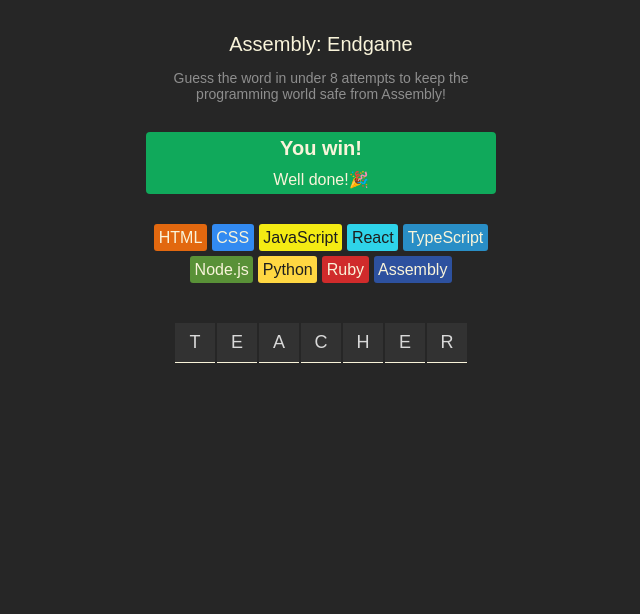
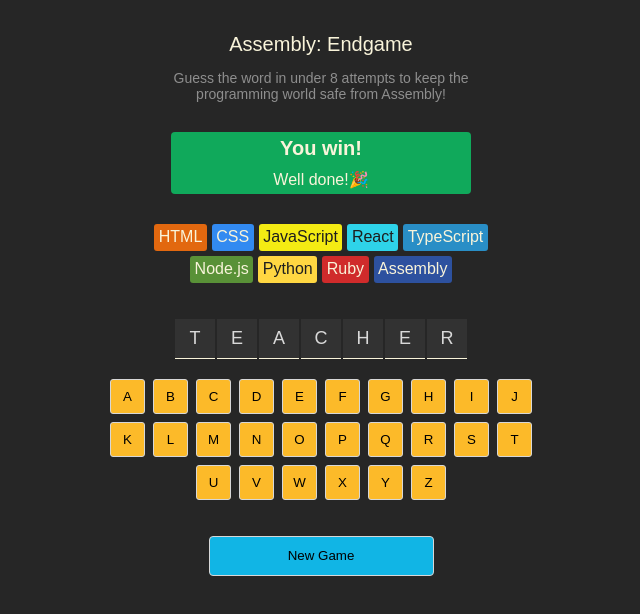
Before and after one commit to kolodziejmateusz/React-kurs-scrimba, a React (Vite) app in the folder Assembly-Endgame-Capstone-Project/: page / in a window 1280 px wide. Shown: the top 614 px of the page, without its empty margins (319-959 px from the left). Built offline with nearby package versions, Linux system fonts and the light colour scheme.

Commit message:
Assembly Endgame - Keyboard

```diff
--- a/Assembly-Endgame-Capstone-Project/src/App.css
+++ b/Assembly-Endgame-Capstone-Project/src/App.css
@@ -11,6 +11,14 @@ body {
   height: 100vh;
   display: flex;
   justify-content: center;
+}
+
+main {
+  /*  */
+  display: flex;
+  flex-direction: column;
+  align-items: center;
+  /*  */
 }
 
 header {
@@ -27,6 +35,9 @@ header > p {
   font-size: 0.875rem;
   max-width: 350px;
   color: #8e8e8e;
+  /*  */
+  margin: 0;
+  /*  */
 }
 
 section.game-status {
@@ -37,6 +48,9 @@ section.game-status {
   color: #f9f4da;
   border-radius: 4px;
   margin-block: 30px;
+  /*  */
+  min-width: 300px;
+  /*  */
 }
 
 section.game-status > p {
@@ -53,7 +67,7 @@ section.language-chips {
   flex-wrap: wrap;
   justify-content: center;
   gap: 5px;
-  margin-bottom: 40px;
+  margin-bottom: 36px;
 }
 
 section.language-chips > span {
@@ -62,10 +76,11 @@ section.language-chips > span {
 }
 
 section.word {
-  max-width: 350px;
+  /* max-width: 350px; */
   display: flex;
   justify-content: center;
   gap: 2px;
+  margin-bottom: 20px;
 }
 
 section.word > span {
@@ -73,9 +88,38 @@ section.word > span {
   height: 40px;
   width: 40px;
   font-size: 1.125rem;
-  border-bottom: rgb(59, 12, 12);
   display: flex;
   justify-content: center;
   align-items: center;
   border-bottom: 1px solid #f9f4da;
 }
+
+section.keyboard {
+  display: flex;
+  flex-wrap: wrap;
+  gap: 8px;
+  justify-content: center;
+  max-width: 450px;
+  margin-bottom: 36px;
+}
+
+section.keyboard > button {
+  height: 35px;
+  width: 35px;
+  background-color: #fcba29;
+  border: 1px solid #d7d7d7;
+  border-radius: 3px;
+  cursor: pointer;
+}
+
+button.new-game {
+  background-color: #11b5e5;
+  border: 1px solid #d7d7d7;
+  border-radius: 4px;
+  width: 225px;
+  height: 40px;
+  padding: 6px 12px;
+  display: block;
+  margin-inline: auto;
+  cursor: pointer;
+}
--- a/Assembly-Endgame-Capstone-Project/src/App.jsx
+++ b/Assembly-Endgame-Capstone-Project/src/App.jsx
@@ -5,6 +5,14 @@ import { useState } from "react";
 
 export default function App() {
   const [currentWord, setCurrentWord] = useState("teacher");
+
+  const alphabet = "abcdefghijklmnopqrstuvwxyz";
+
+  const keyboardElements = alphabet
+    .split("")
+    .map((letter, index) => (
+      <button key={index}>{letter.toUpperCase()}</button>
+    ));
 
   const letterElements = currentWord
     .split("")
@@ -46,6 +54,8 @@ export default function App() {
         ))}
       </section>
       <section className="word">{letterElements}</section>
+      <section className="keyboard">{keyboardElements}</section>
+      <button className="new-game">New Game</button>
     </main>
   );
 }
```
